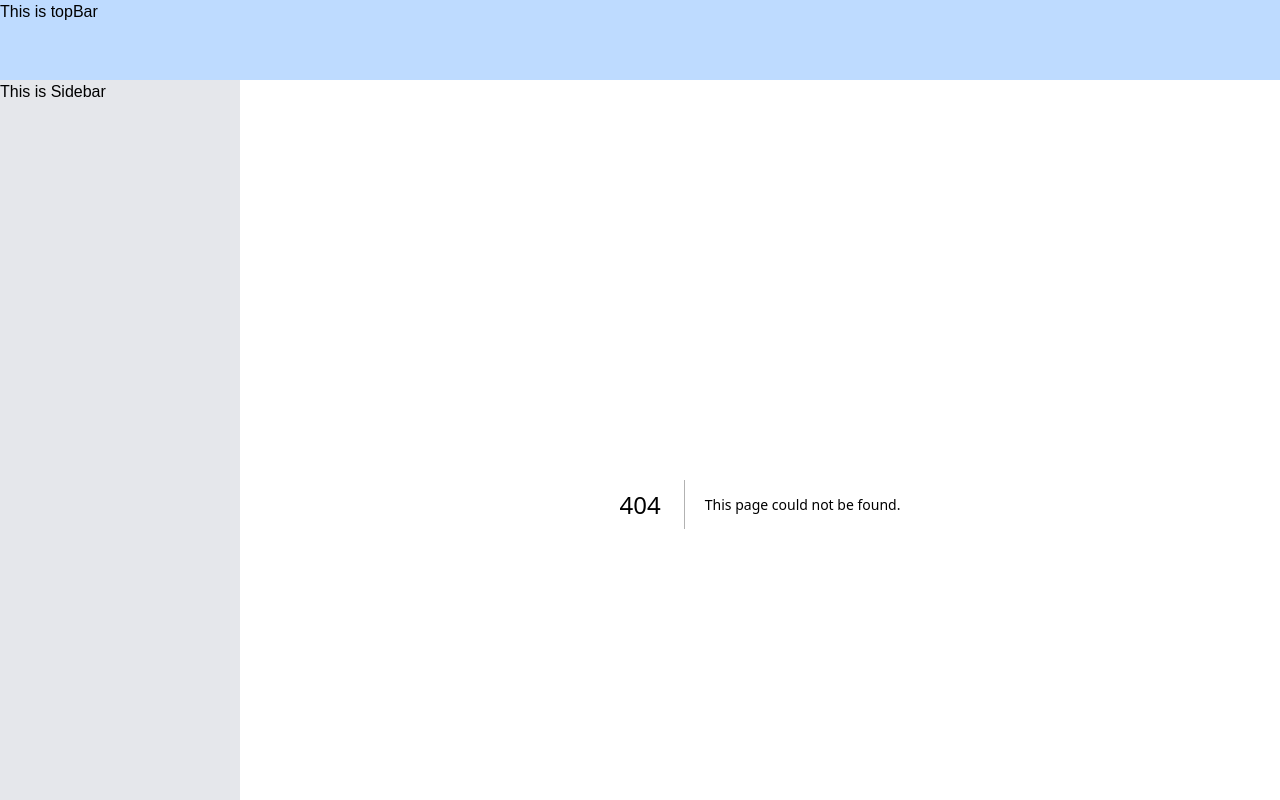
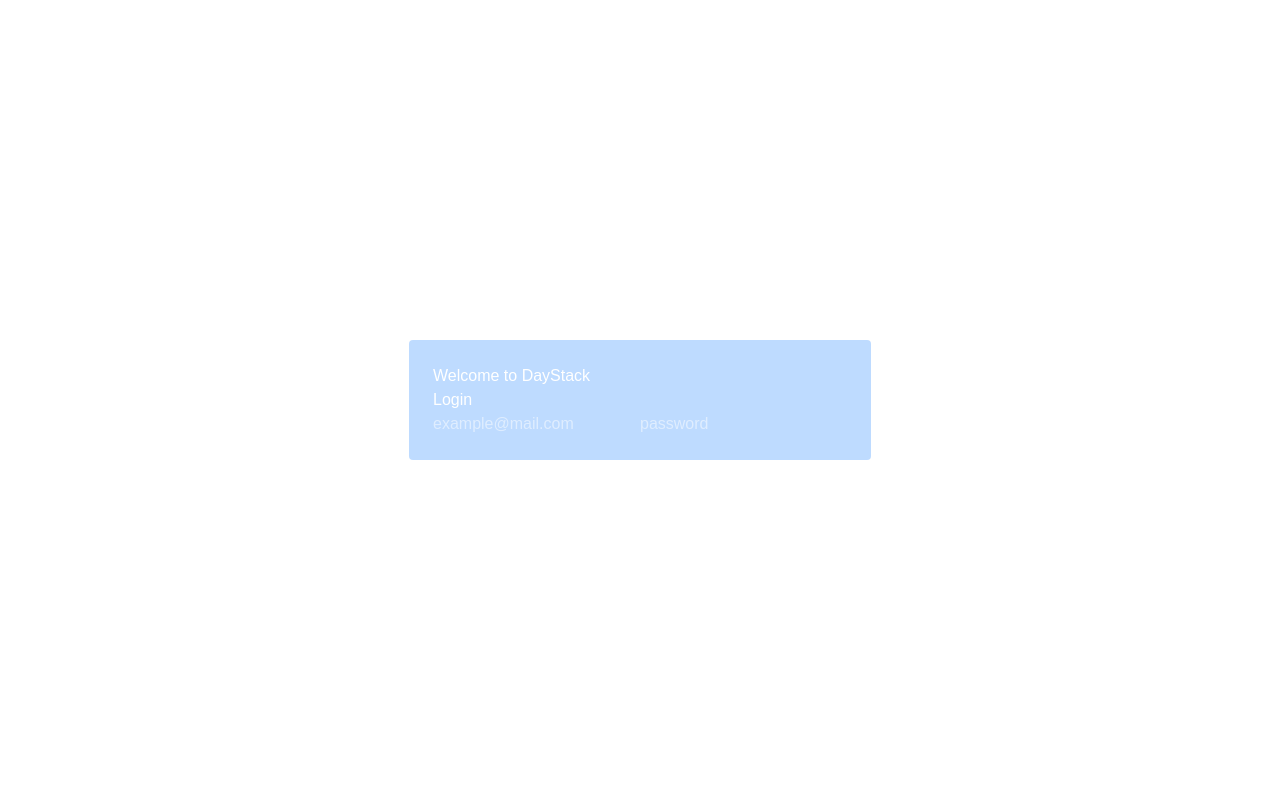
Before and after one commit to TanvirHasanAnik/daystack, a Next.js app: page /login in a window 1280 px wide. Before the commit this address had no page. Shown: the top 800 px of the page. Built offline with nearby package versions, Linux system fonts and the light colour scheme.

Commit message:
filestructure changes

```diff
--- /dev/null
+++ b/app/(authentication)/layout.tsx
@@ -0,0 +1,15 @@
+export default function RootLayout({
+  children,
+}: Readonly<{
+  children: React.ReactNode;
+}>) {
+  return (
+        <div className="authentication h-screen flex items-center justify-center">
+  <div className="bg-blue-200 text-white p-6 rounded flex flex-col">
+    <h1>Welcome to DayStack</h1>
+    {children}
+  </div>
+</div>
+
+  );
+}
--- /dev/null
+++ b/app/(authentication)/login/page.tsx
@@ -0,0 +1,11 @@
+export default function login() {
+    return (
+        <div className="login flex flex-col">
+            <h1>Login</h1>
+            <form action="">
+                <input type="text" placeholder="example@mail.com"/>
+                <input type="text" placeholder="password"/>
+            </form>
+        </div>
+    )
+}
--- /dev/null
+++ b/app/(authentication)/register/page.tsx
@@ -0,0 +1,11 @@
+export default function register() {
+    return (
+        <div className="login flex flex-col">
+            <h1>Register</h1>
+            <form action="">
+                <input type="text" placeholder="example@mail.com"/>
+                <input type="text" placeholder="password"/>
+            </form>
+        </div>
+    )
+}
--- /dev/null
+++ b/app/(daystack)/layout.tsx
@@ -0,0 +1,20 @@
+import Footer from "../ui/common/footer";
+import Sidebar from "../ui/common/sidebar";
+import TopBar from "../ui/common/topbar";
+
+export default function RootLayout({
+  children,
+}: Readonly<{
+  children: React.ReactNode;
+}>) {
+  return (
+        <div className="daystack">
+          <TopBar />
+          <div className="flex">
+            <Sidebar/>
+            <main className="p-6 flex-1">{children}</main>
+          </div>
+          <Footer />
+        </div>
+  );
+}
--- a/app/layout.tsx
+++ b/app/layout.tsx
@@ -1,9 +1,6 @@
 import type { Metadata } from "next";
 import { Geist, Geist_Mono } from "next/font/google";
 import "./globals.css";
-import Footer from "./ui/common/footer";
-import Sidebar from "./ui/common/sidebar";
-import TopBar from "./ui/common/topbar";
 
 const geistSans = Geist({
   variable: "--font-geist-sans",
@@ -29,16 +26,7 @@
     <html lang="en">
       <body
         className={`${geistSans.variable} ${geistMono.variable} antialiased`}
-      >
-        <div className="app-container">
-          <TopBar />
-          <div className="flex">
-            <Sidebar/>
-            <main className="p-6 flex-1">{children}</main>
-          </div>
-          <Footer />
-        </div>
-      </body>
+      >{children}</body>
     </html>
   );
 }
```
Also changed, not shown: app/(daystack)/todo/components/tasklist.tsx (renamed from app/todo/components/tasklist.tsx), app/(daystack)/todo/page.tsx (renamed from app/todo/page.tsx).
